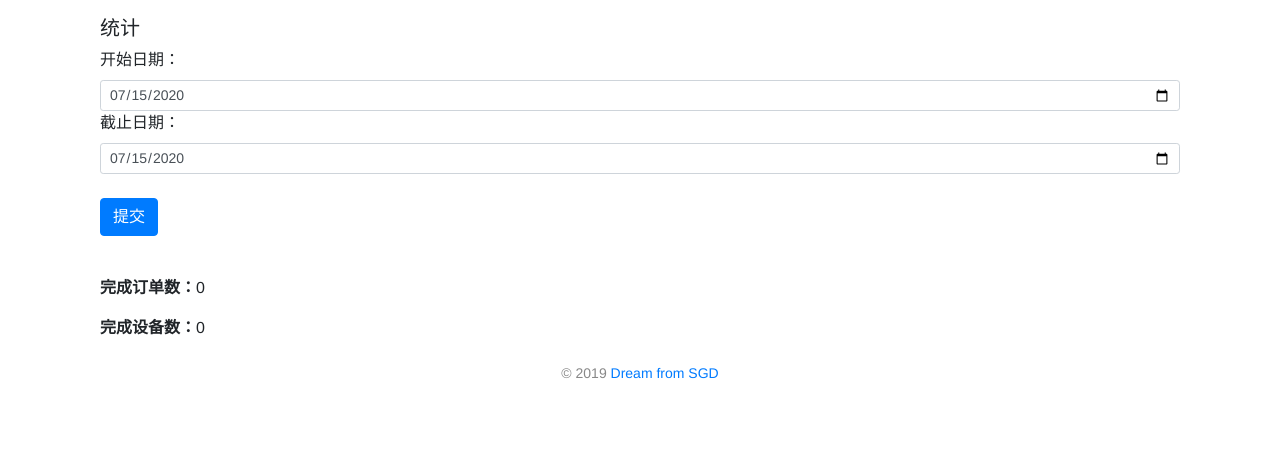
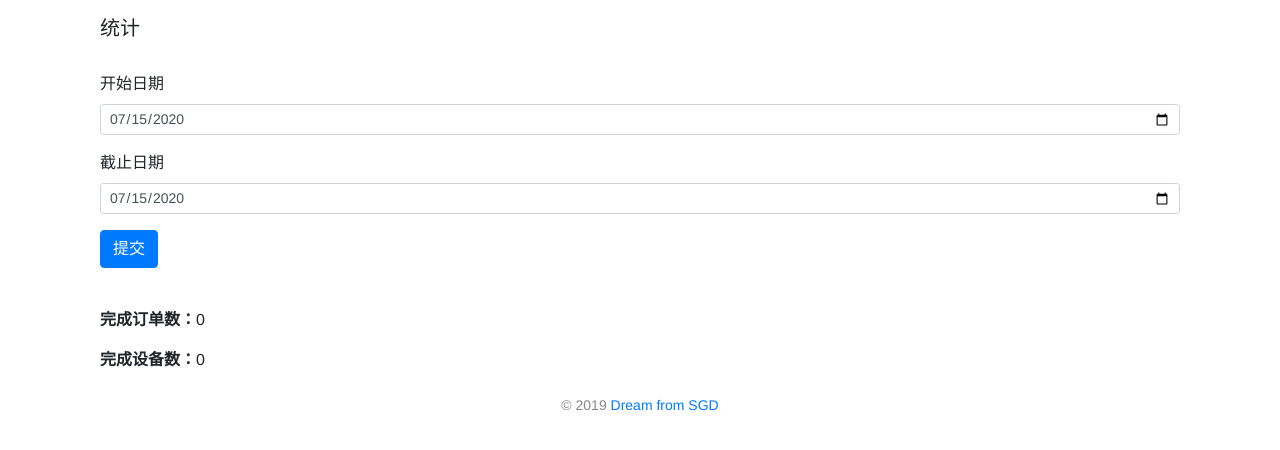
Before and after one commit to zhoumengxiong/DeliveryOrdersManagement, a Flask app: page /summary_qty in a window 1280 px wide. Shown: the part 104-554 px from the top of the page. Run offline with Flask 2, Linux system fonts and the light colour scheme; the visitor is signed in with stand-in values (Sample User, id 1); data comes from the database, SQL or seed files in the repository; some libraries are stand-ins or nearby versions.

Commit message:
表单优化

```diff
--- a/watchlist/templates/summary_qty.html
+++ b/watchlist/templates/summary_qty.html
@@ -2,16 +2,20 @@
 
 {% block content %}
 <h5>统计</h5>
-<div class="form-group">
-    <form method="post">
-        <label for="start_date">开始日期：</label>
+<br>
+<form method="post">
+    <div class="form-group">
+        <label for="start_date">开始日期</label>
         <input type="date" class="form-control form-control-sm" id="start_date" required name="start_date">
-        <label for="end_date">截止日期：</label>
+    </div>
+    <div class="form-group">
+        <label for="end_date">截止日期</label>
         <input type="date" class="form-control form-control-sm" id="end_date" required name="end_date">
-        <br>
+    </div>
+    <div class="form-group">
         <input class="btn btn-primary" type="submit" name="submit" value="提交">
-    </form>
-</div>
+    </div>
+</form>
 <br>
 <p><strong>完成订单数：</strong>{{ qty_orders }}</p>
 <p><strong>完成设备数：</strong>{{ qty_modules }}</p>
```
Also changed, not shown: watchlist/templates/settings.html (+5 -2 lines).
